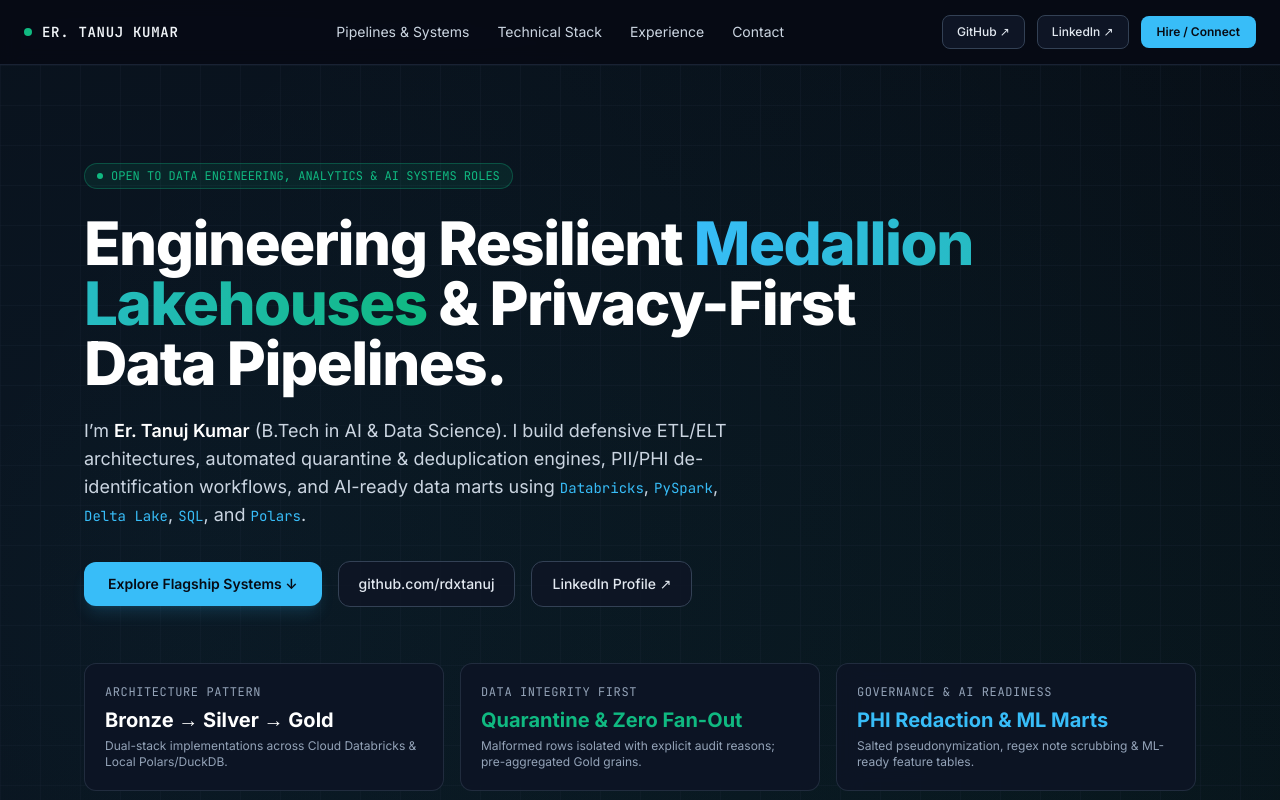
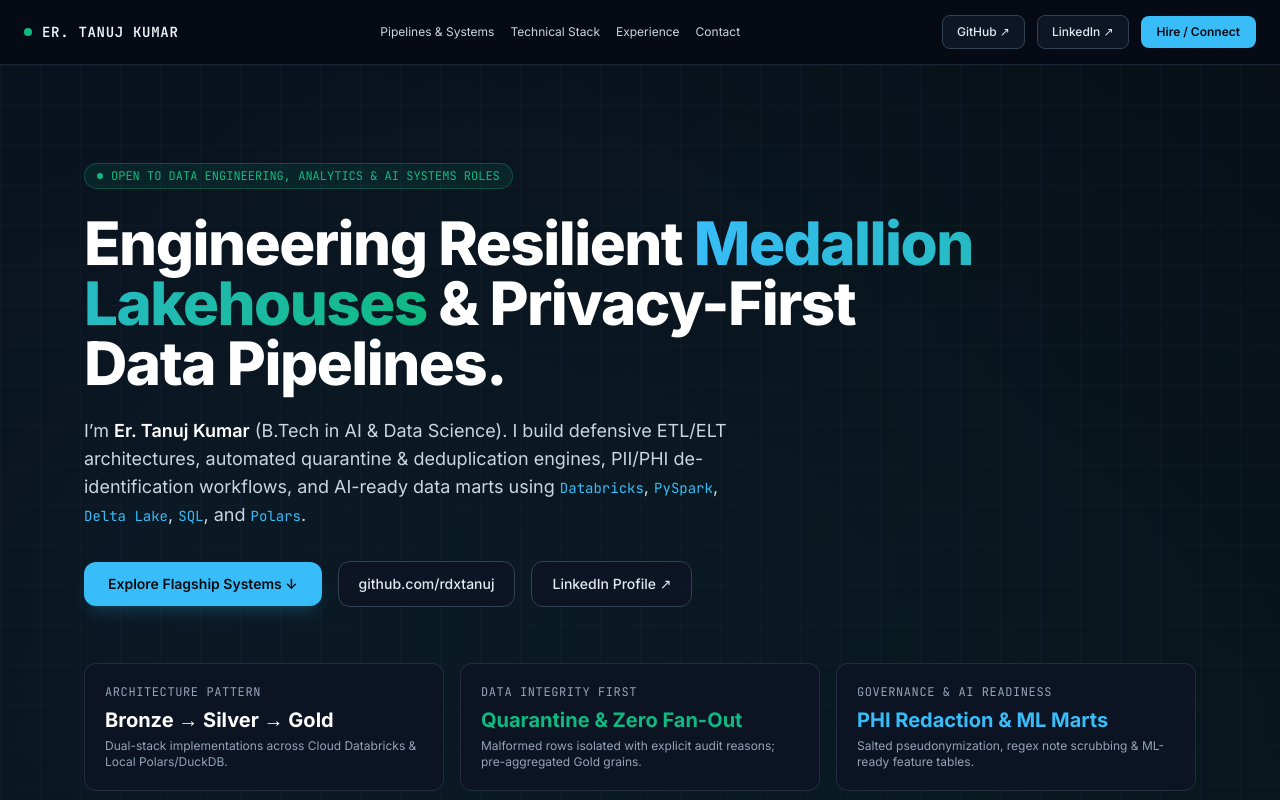
Before and after one commit to rdxtanuj/rdxtanuj.github.io, a plain HTML site: page index.html in a window 1280 px wide. Shown: the top 800 px of the page. Drawn offline with nearby package versions, Linux system fonts and the light colour scheme.

Commit message:
Modify navigation for smaller screens and text size
Updated navigation links to use smaller text size and adjusted spacing.

```diff
--- a/index.html
+++ b/index.html
@@ -82,12 +82,12 @@
     </a>
 
     <!-- Center Navigation Links: Single Line & Evenly Spaced -->
-    <nav class="hidden lg:flex items-center gap-7 text-sm text-slate-300 whitespace-nowrap">
-      <a href="#systems" class="hover:text-cyanglow transition">Pipelines &amp; Systems</a>
-      <a href="#stack" class="hover:text-cyanglow transition">Technical Stack</a>
-      <a href="#experience" class="hover:text-cyanglow transition">Experience</a>
-      <a href="#contact" class="hover:text-cyanglow transition">Contact</a>
-    </nav>
+    <nav class="hidden sm:flex items-center gap-4 text-xs text-slate-300 whitespace-nowrap">
+  <a href="#pipelines" class="hover:text-cyanglow transition">Pipelines &amp; Systems</a>
+  <a href="#stack" class="hover:text-cyanglow transition">Technical Stack</a>
+  <a href="#experience" class="hover:text-cyanglow transition">Experience</a>
+  <a href="#contact" class="hover:text-cyanglow transition">Contact</a>
+</nav>
 
     <!-- Right Action Buttons: Separated from Contact & Single Line -->
     <div class="flex items-center gap-3 whitespace-nowrap shrink-0">
```
